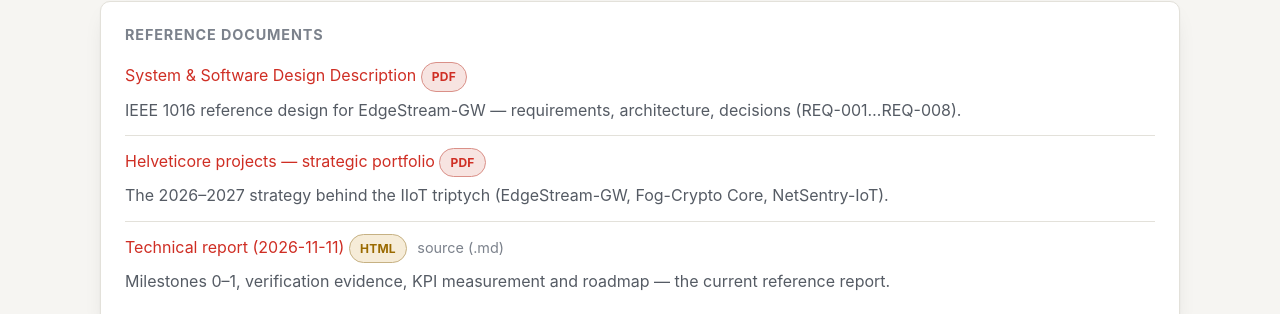
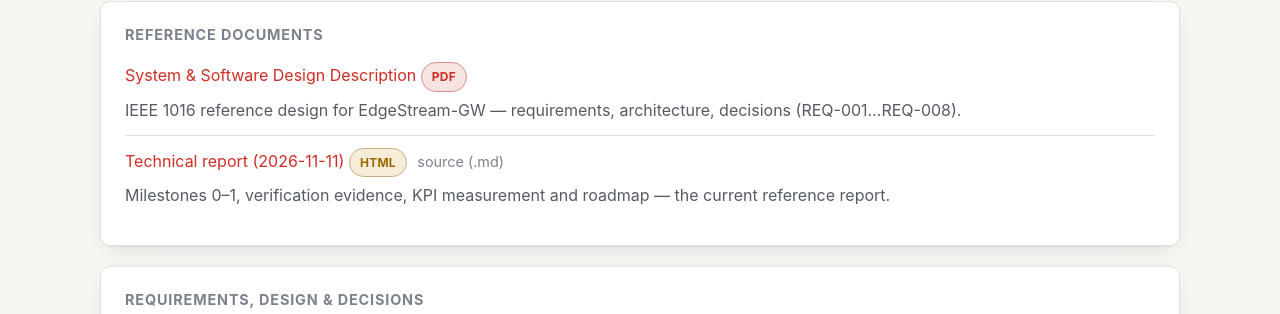
Before and after one commit to helvetou/helveticoreSite, a plain HTML site: page documentation.html in a window 1280 px wide. Shown: the part 486-800 px from the top of the page. Drawn offline with Linux system fonts and the light colour scheme.

Commit message:
Remove strategic portfolio PDF from docs

```diff
--- a/documentation.html
+++ b/documentation.html
@@ -60,12 +60,6 @@
             <span class="tag tag-red">PDF</span>
             <p class="muted" style="margin:6px 0 0">IEEE 1016 reference design for EdgeStream-GW —
               requirements, architecture, decisions (REQ-001…REQ-008).</p>
-          </li>
-          <li>
-            <a href="docs/edgestream-gw/Helveticore_Strategic_Portfolio.pdf">Helveticore projects — strategic portfolio</a>
-            <span class="tag tag-red">PDF</span>
-            <p class="muted" style="margin:6px 0 0">The 2026–2027 strategy behind the IIoT triptych
-              (EdgeStream-GW, Fog-Crypto Core, NetSentry-IoT).</p>
           </li>
           <li>
             <a href="docs/edgestream-gw/EdgeStream-rapport-technique-11nov2026.html">Technical report (2026-11-11)</a>
```
Also changed, not shown: 1 other file.
